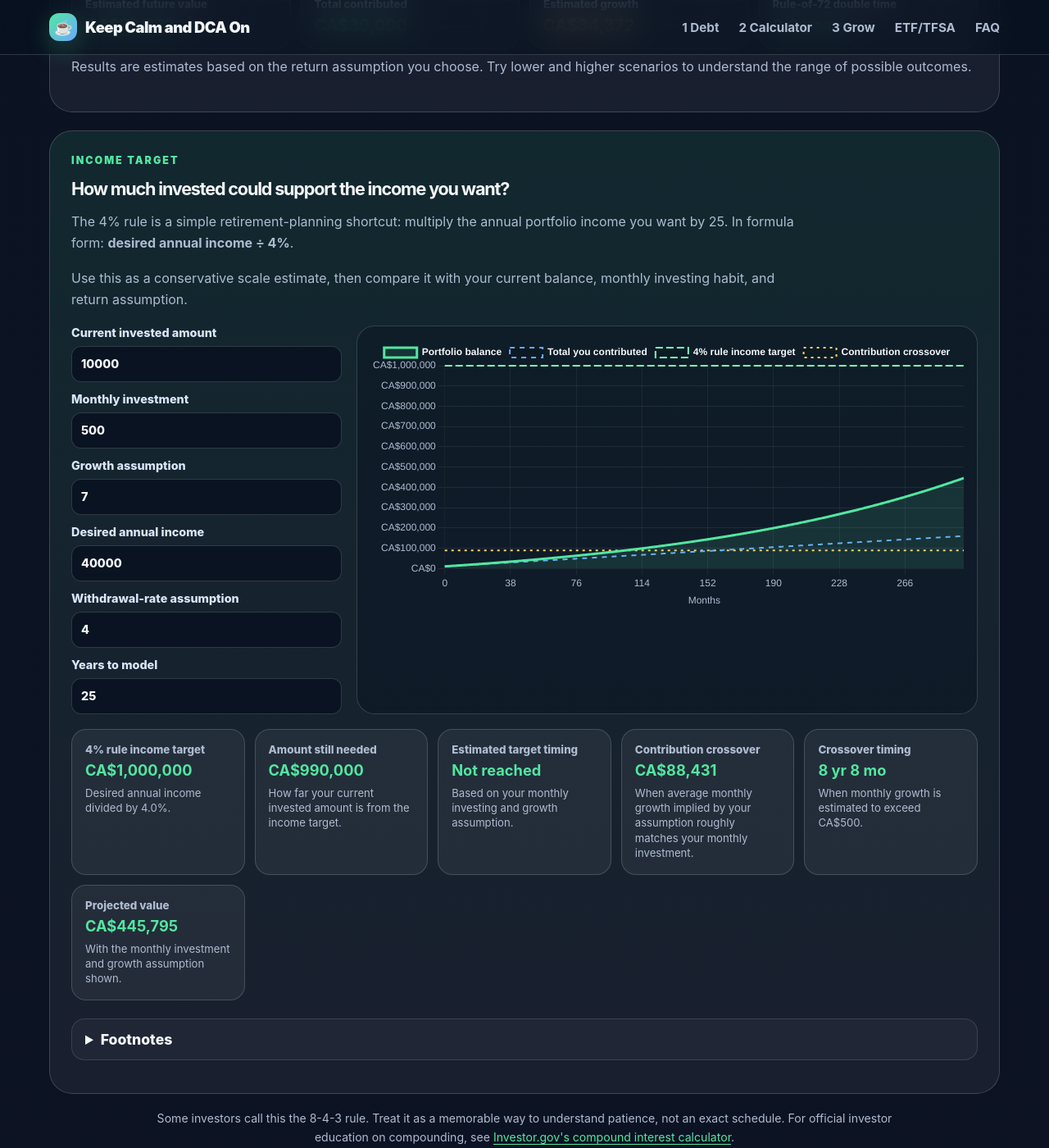
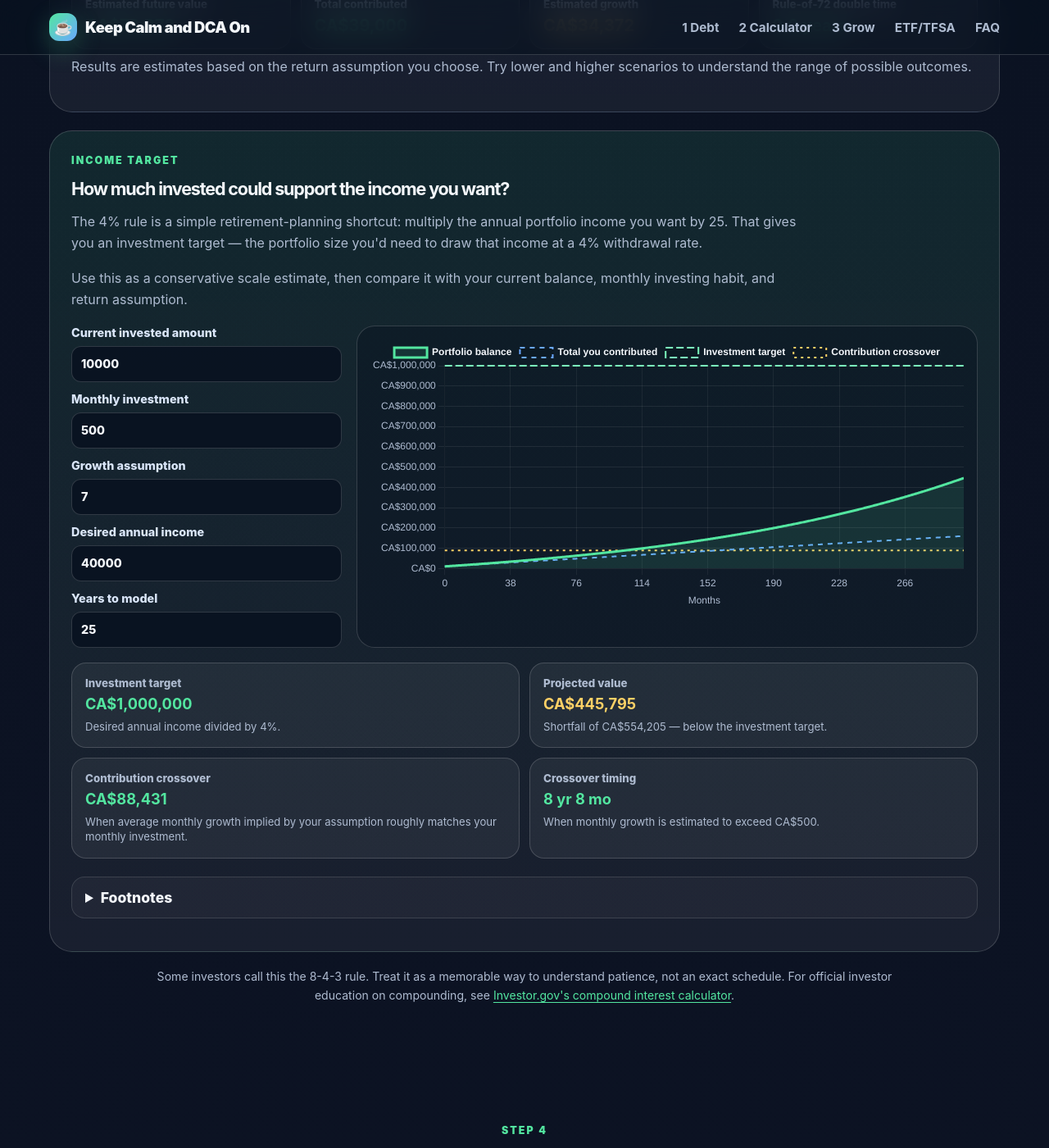
Before and after one commit to thestamp/dcathedip, a Jekyll site: the page built from index.html, in a window 1280 px wide and 1400 px high, scrolled down 5934 px. Shown: the whole window at 82% size. Built offline with Jekyll 4.4.1, drawn with Linux system fonts in a browser that asks for light colours.

Commit message:
Restructure income target section: remove withdrawal-rate field (always 4%), remove 'amount still needed' and 'estimated target timing' tiles, rename to Investment target, add shortfall indicator, split into targets/projections + crossover rows

```diff
--- a/assets/css/styles.css
+++ b/assets/css/styles.css
@@ -382,10 +382,12 @@
 }
 .crossover-card { border: 1px solid var(--border); border-radius: 22px; padding: 16px; background: rgba(8,17,31,0.42); min-height: 360px; }
 #crossoverChart { max-height: 330px; }
-.crossover-results { display: grid; grid-template-columns: repeat(5, 1fr); gap: 12px; margin-top: 18px; }
+.crossover-results { display: flex; flex-direction: column; gap: 12px; margin-top: 18px; }
+.crossover-results-row { display: grid; grid-template-columns: repeat(2, 1fr); gap: 12px; }
 .crossover-result-card { border: 1px solid var(--border); border-radius: 18px; padding: 16px; background: rgba(255,255,255,0.055); }
 .crossover-result-card small { display: block; color: var(--muted); font-weight: 800; margin-bottom: 6px; }
 .crossover-result-card strong { display: block; color: var(--green); font-size: 1.14rem; }
+.crossover-result-card.shortfall strong { color: var(--gold); }
 .crossover-result-card.coast strong { color: var(--gold); }
 .crossover-result-card p { margin: 8px 0 0; font-size: 0.82rem; line-height: 1.4; }
 
@@ -819,7 +821,7 @@
   .hero, .calculator-layout, .split, .footer-grid, .timing-grid { grid-template-columns: 1fr; }
   .hero { padding-top: 56px; }
   .hero-card { min-height: 320px; }
-  .grid-3, .ticker-grid, .stats, .budget-grid, .wealthsimple-promo, .dip-input-grid, .compounding-grid, .rule-72-card, .compound-form, .compound-results, .crossover-layout, .crossover-results { grid-template-columns: 1fr; }
+  .grid-3, .ticker-grid, .stats, .budget-grid, .wealthsimple-promo, .dip-input-grid, .compounding-grid, .rule-72-card, .compound-form, .compound-results, .crossover-layout, .crossover-results-row { grid-template-columns: 1fr; }
   .leveraged-compare { grid-template-columns: 1fr; }
   .etf-matrix-header { display: none; }
   .market-label { justify-content: center; }
@@ -881,7 +883,7 @@
   .foundation-grid,
   .risk-spectrum-row,
   .crossover-layout,
-  .crossover-results,
+  .crossover-results-row,
   .compound-form,
   .compound-results,
   .compounding-grid,
--- a/assets/js/app.js
+++ b/assets/js/app.js
@@ -765,7 +765,7 @@
   const monthly = Math.max(0, +document.getElementById("crossMonthly").value || 0);
   const cagr = clampNumber(document.getElementById("crossCagr").value, -20, 20);
   const desiredIncome = Math.max(0, +document.getElementById("crossSpending").value || 0);
-  const withdrawalRate = clampNumber(document.getElementById("crossWithdrawal").value, 1, 10) / 100;
+  const withdrawalRate = 0.04; // always 4%
   const years = clampNumber(document.getElementById("crossYears").value, 1, 60);
   const totalMonths = Math.round(years * 12);
   const monthlyRate = Math.pow(1 + cagr / 100, 1 / 12) - 1;
@@ -795,14 +795,17 @@
   }
 
   const projectedTarget = balances.at(-1);
+  const shortfall = projectedTarget < target ? target - projectedTarget : 0;
 
   results.innerHTML = `
-    <div class="crossover-result-card income"><small>4% rule income target</small><strong>${money(target)}</strong><p>Desired annual income divided by ${(withdrawalRate * 100).toFixed(1)}%.</p></div>
-    <div class="crossover-result-card"><small>Amount still needed</small><strong>${money(amountStillNeeded)}</strong><p>How far your current invested amount is from the income target.</p></div>
-    <div class="crossover-result-card"><small>Estimated target timing</small><strong>${monthLabel(targetMonth)}</strong><p>Based on your monthly investing and growth assumption.</p></div>
-    <div class="crossover-result-card"><small>Contribution crossover</small><strong>${crossoverBalance === null ? "N/A" : money(crossoverBalance)}</strong><p>When average monthly growth implied by your assumption roughly matches your monthly investment.</p></div>
-    <div class="crossover-result-card"><small>Crossover timing</small><strong>${monthLabel(crossoverMonth)}</strong><p>When monthly growth is estimated to exceed ${money(monthly)}.</p></div>
-    <div class="crossover-result-card"><small>Projected value</small><strong>${money(projectedTarget)}</strong><p>With the monthly investment and growth assumption shown.</p></div>
+    <div class="crossover-results-row crossover-results-targets">
+      <div class="crossover-result-card income"><small>Investment target</small><strong>${money(target)}</strong><p>Desired annual income divided by 4%.</p></div>
+      <div class="crossover-result-card${shortfall > 0 ? ' shortfall' : ''}"><small>Projected value</small><strong>${money(projectedTarget)}</strong><p>${shortfall > 0 ? `Shortfall of ${money(shortfall)} — below the investment target.` : `With the monthly investment and growth assumption shown.`}</p></div>
+    </div>
+    <div class="crossover-results-row crossover-results-crossover">
+      <div class="crossover-result-card"><small>Contribution crossover</small><strong>${crossoverBalance === null ? "N/A" : money(crossoverBalance)}</strong><p>When average monthly growth implied by your assumption roughly matches your monthly investment.</p></div>
+      <div class="crossover-result-card"><small>Crossover timing</small><strong>${monthLabel(crossoverMonth)}</strong><p>When monthly growth is estimated to exceed ${money(monthly)}.</p></div>
+    </div>
   `;
 
   const data = {
@@ -810,7 +813,7 @@
     datasets: [
       { label: "Portfolio balance", data: balances, borderColor: "#53e6a0", backgroundColor: "rgba(83,230,160,0.12)", fill: true, tension: 0.25, pointRadius: 0, borderWidth: 3 },
       { label: "Total you contributed", data: contributionLine, borderColor: "#6aa8ff", borderDash: [6, 6], tension: 0.2, pointRadius: 0, borderWidth: 2 },
-      { label: "4% rule income target", data: targetLine, borderColor: "#7cffbd", borderDash: [9, 4], tension: 0, pointRadius: 0, borderWidth: 2 },
+      { label: "Investment target", data: targetLine, borderColor: "#7cffbd", borderDash: [9, 4], tension: 0, pointRadius: 0, borderWidth: 2 },
       { label: "Contribution crossover", data: crossoverLine, borderColor: "#ffd166", borderDash: [3, 5], tension: 0, pointRadius: 0, borderWidth: 2 }
     ]
   };
--- a/index.html
+++ b/index.html
@@ -289,7 +289,7 @@
           <div class="crossover-copy">
             <p class="eyebrow">Income target</p>
             <h3 id="income-target-title">How much invested could support the income you want?</h3>
-            <p>The 4% rule is a simple retirement-planning shortcut: multiply the annual portfolio income you want by 25. In formula form: <strong>desired annual income ÷ 4%</strong>.</p>
+            <p>The 4% rule is a simple retirement-planning shortcut: multiply the annual portfolio income you want by 25. That gives you an investment target — the portfolio size you'd need to draw that income at a 4% withdrawal rate.</p>
             <p>Use this as a conservative scale estimate, then compare it with your current balance, monthly investing habit, and return assumption.</p>
           </div>
 
@@ -312,10 +312,6 @@
                 <input type="number" id="crossSpending" min="0" step="1000" value="40000" />
               </label>
               <label>
-                Withdrawal-rate assumption
-                <input type="number" id="crossWithdrawal" min="1" max="10" step="0.1" value="4" />
-              </label>
-              <label>
                 Years to model
                 <input type="number" id="crossYears" min="1" max="60" step="1" value="25" />
               </label>
@@ -327,7 +323,7 @@
           </div>
 
           <div class="crossover-results" id="crossoverResults" aria-live="polite"></div>
-          <details class="section-footnote"><summary>Footnotes</summary><p>Recommended term: <strong>4% rule income target</strong>. Using CAGR as "self-replenishing income" can be misleading because average long-term returns are not reliable yearly cash flow. The 4% rule is still simplified, but it is more conservative because it separates a spending/withdrawal assumption from the portfolio's growth assumption. Taxes, fees, inflation, account rules, and personal circumstances can change outcomes.</p></details>
+          <details class="section-footnote"><summary>Footnotes</summary><p>The 4% rule is a simplified retirement-planning heuristic based on a fixed withdrawal rate. Taxes, fees, inflation, account rules, and personal circumstances can change outcomes. This is educational content, not personal financial advice.</p></details>
         </div>
 
         <p class="source-note compounding-note">
```
Also changed, not shown: tests/smoke.js (+4 -6 lines).
